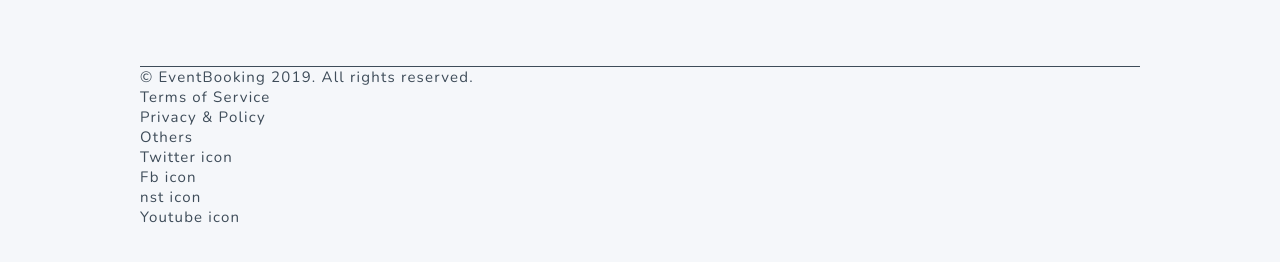
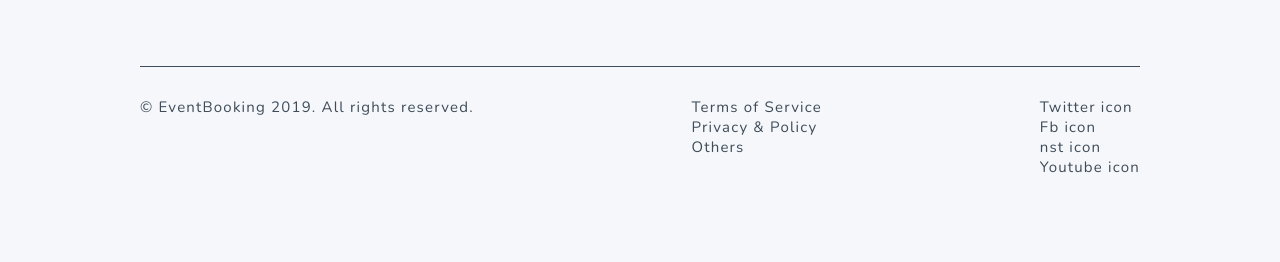
Before and after one commit to amashr/eventbooking-client, a Next.js app: page / in a window 1280 px wide. Shown: the part 668-930 px from the top of the page. Before the commit the page ends 895 px from the top, so only its background shows below. Built offline with nearby package versions, Linux system fonts and the light colour scheme.

Commit message:
Style lower footer

```diff
--- a/components/Footer.js
+++ b/components/Footer.js
@@ -25,6 +25,13 @@ const UpperFooter = styled.div`
   li {
     padding-bottom: 0.6rem;
   }
+`;
+
+const LowerFooter = styled.div`
+  padding: 3rem 0 10rem;
+
+  display: flex;
+  justify-content: space-between;
 `;
 
 const Footer = () => (
@@ -188,9 +195,9 @@ const Footer = () => (
         </ul>
       </UpperFooter>
 
-      <div>
-        <div>
+      <LowerFooter>
         <p>&copy; EventBooking 2019. All rights reserved.</p>
+
         <ul>
           <li>
             <Link href="/">
@@ -208,6 +215,7 @@ const Footer = () => (
             </Link>
           </li>
         </ul>
+
         <ul>
           <li>
             <Link href="/">
@@ -230,9 +238,7 @@ const Footer = () => (
             </Link>
           </li>
         </ul>
-          <div />
-        </div>
-      </div>
+      </LowerFooter>
     </Wrapper>
   </StyledFooter>
 );
```
Lines whose indentation alone changed are shown as unchanged.
